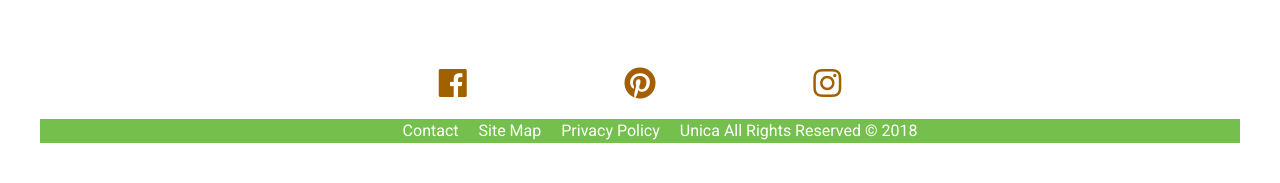
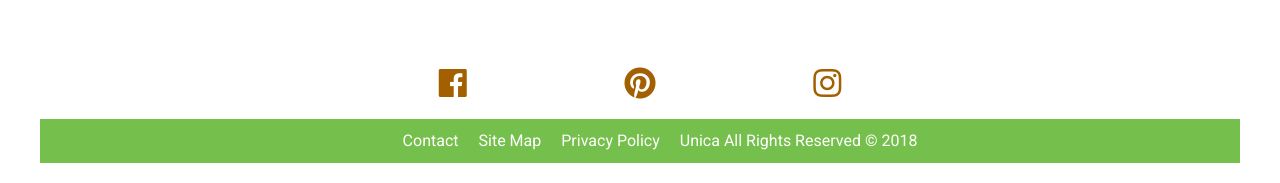
Before and after one commit to joannapuno/unica, a website: page index.html in a window 1280 px wide. Shown: the part 1956-2139 px from the top of the page. Before the commit the page ends 2099 px from the top, so only its background shows below. Drawn offline with nearby package versions, Linux system fonts and the light colour scheme.

Commit message:
updated footer

```diff
--- a/sass/components/footer.scss
+++ b/sass/components/footer.scss
@@ -1,9 +1,9 @@
 // SOCIAL ICONS
 footer {
     margin-top: 70px;
+    margin-bottom: 20px;
 }
 .footer-container {
-
     .social-icons-container {
         display: flex;
         width: 100%;
@@ -18,6 +18,7 @@ footer {
     .footer-menu {
         width:100%;
         background: $main-color;
+        padding: 10px;
 
         a,span {
             color:#fff;
```
Also changed, not shown: css/app.css.
